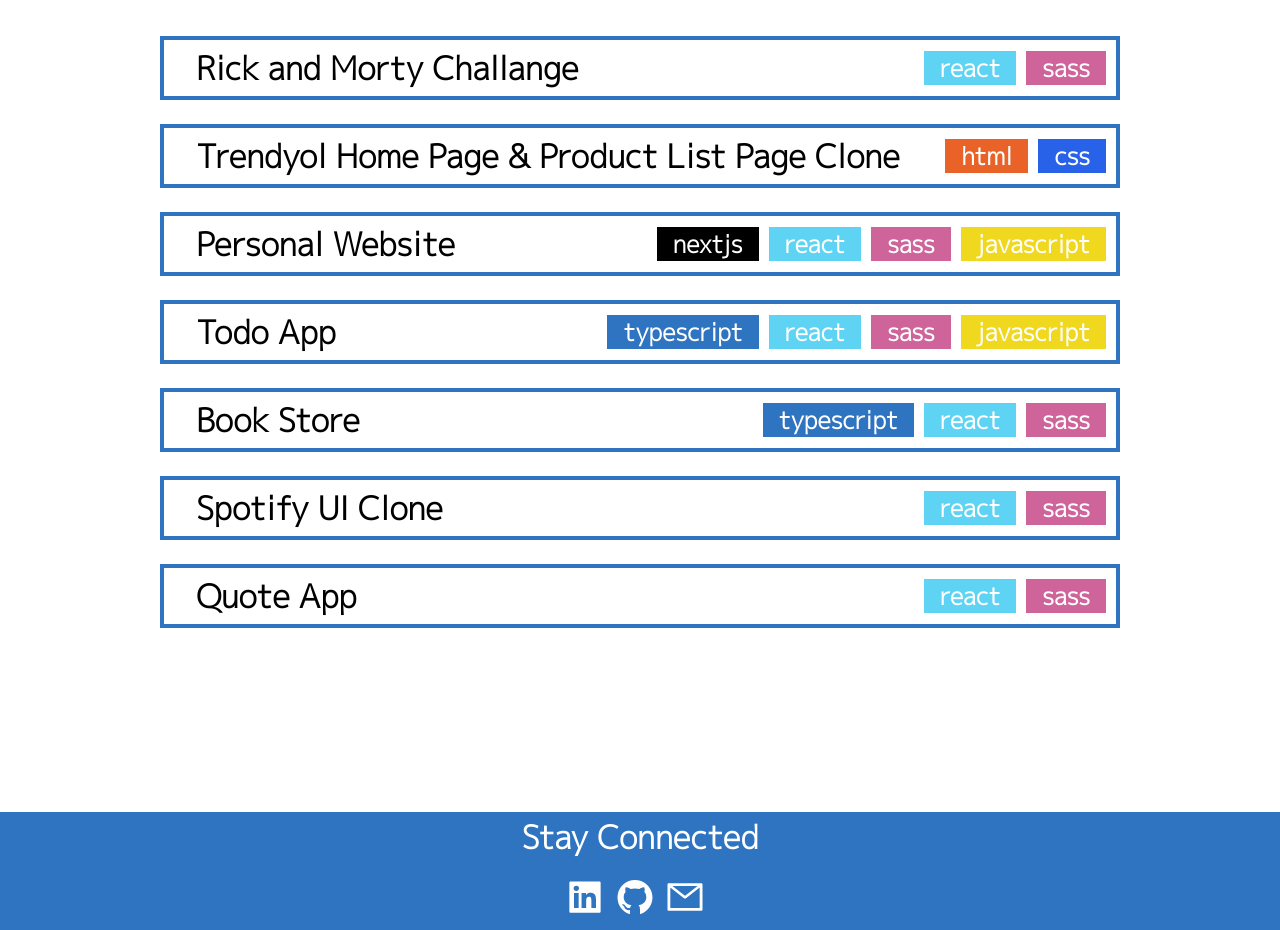
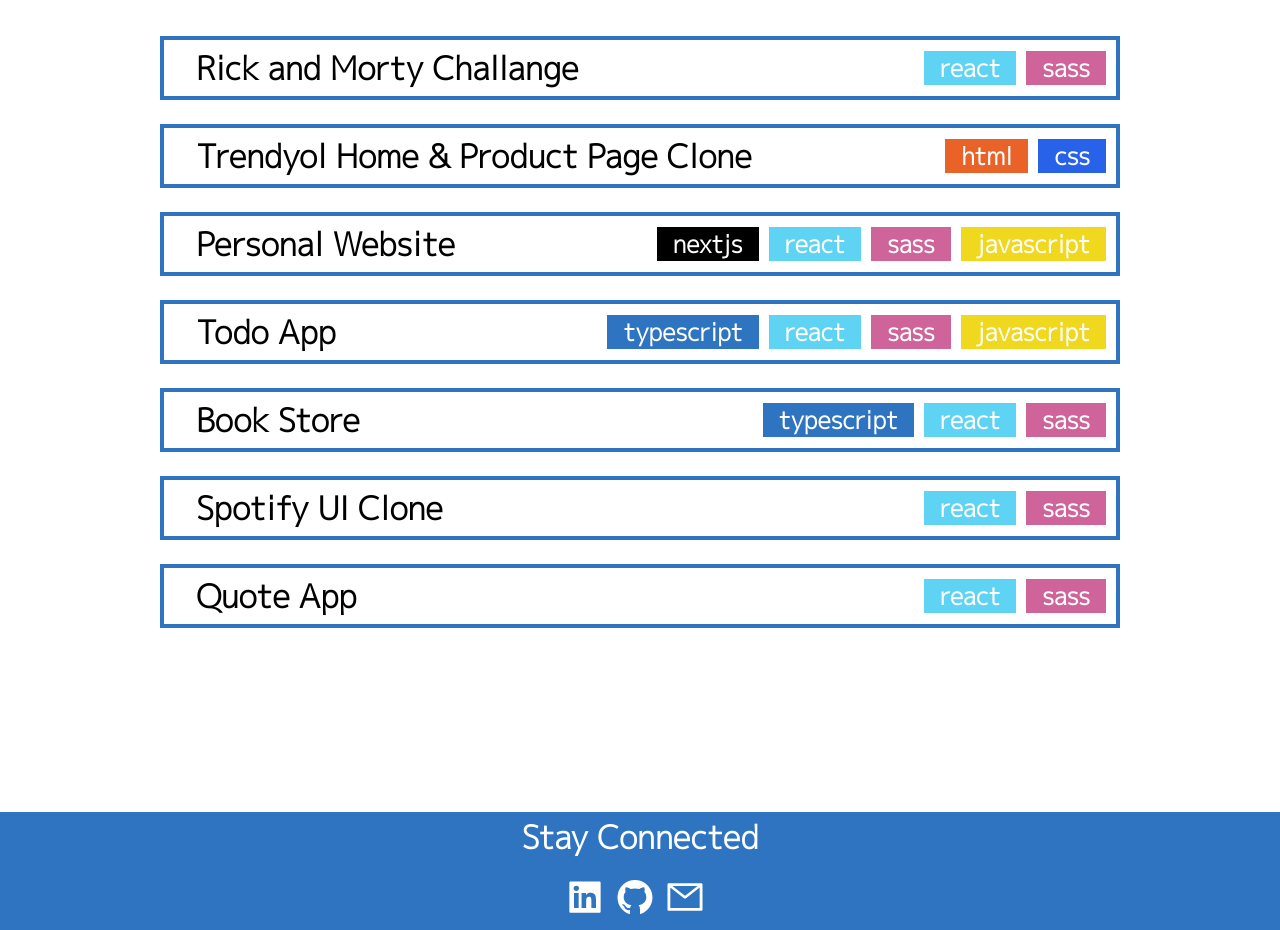
Before and after one commit to Ynsinan/Ynsinan.github.io, a Next.js app: page / in a window 1280 px wide. Shown: the part 1140-2070 px from the top of the page. Built offline with nearby package versions, Linux system fonts and the light colour scheme.

Commit message:
Projects Name Change

```diff
--- a/projects.js
+++ b/projects.js
@@ -8,7 +8,7 @@
     },
     {
         id: "Trendyol-Bootcamp-HW1",
-        name: "Trendyol Home Page & Product List Page Clone",
+        name: "Trendyol Home & Product Page Clone",
         content: "We coded the Home Page and Product List section of trendyol.com together as a teamwork with HTML vs CSS as a 1st week homework at the Frontend Developer Bootcamp organized by the Trendyol and Kodluyoruz teams.",
 
         github: "https://github.com/Ynsinan/week-1-workshop-assignment-voltran",
```
